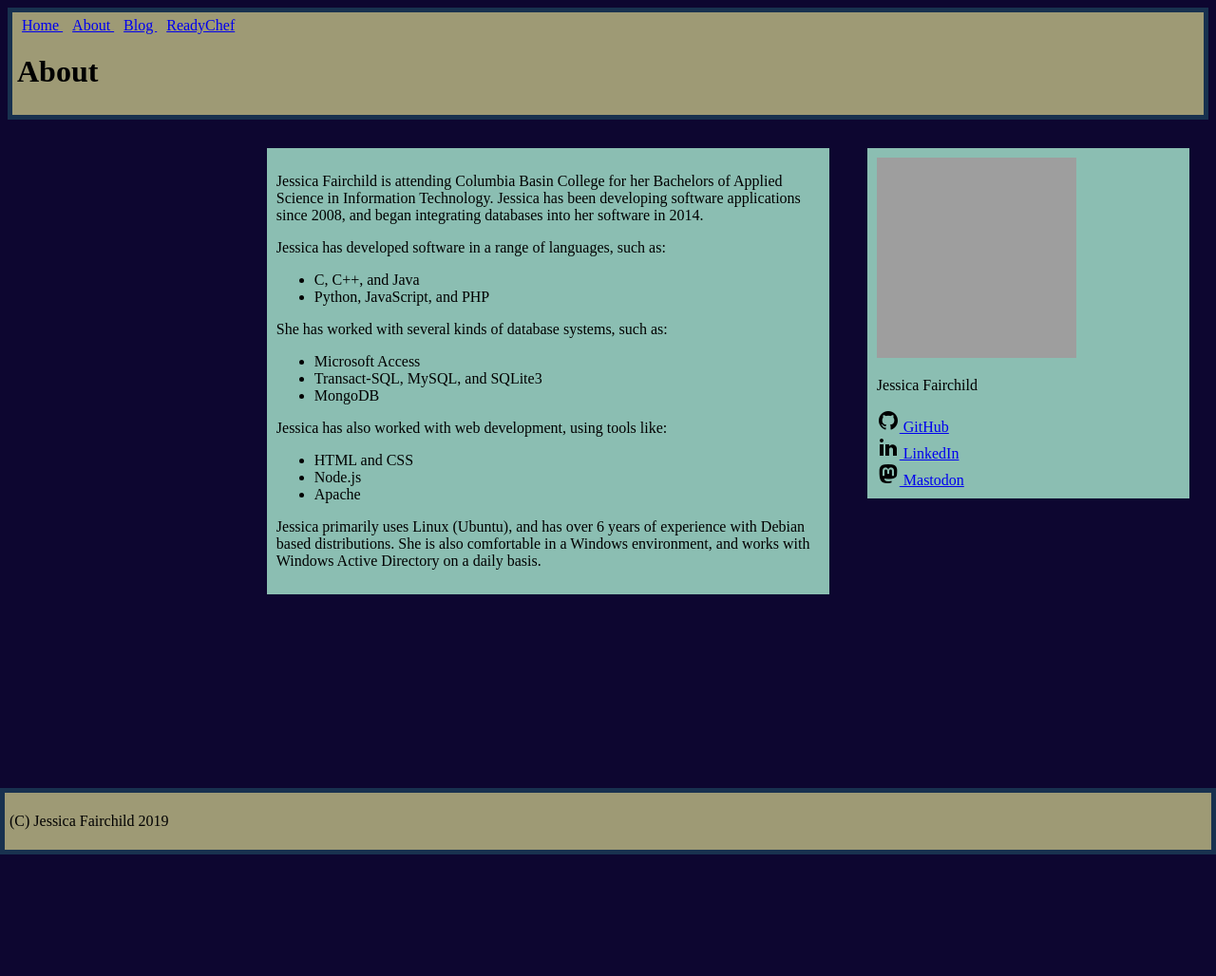
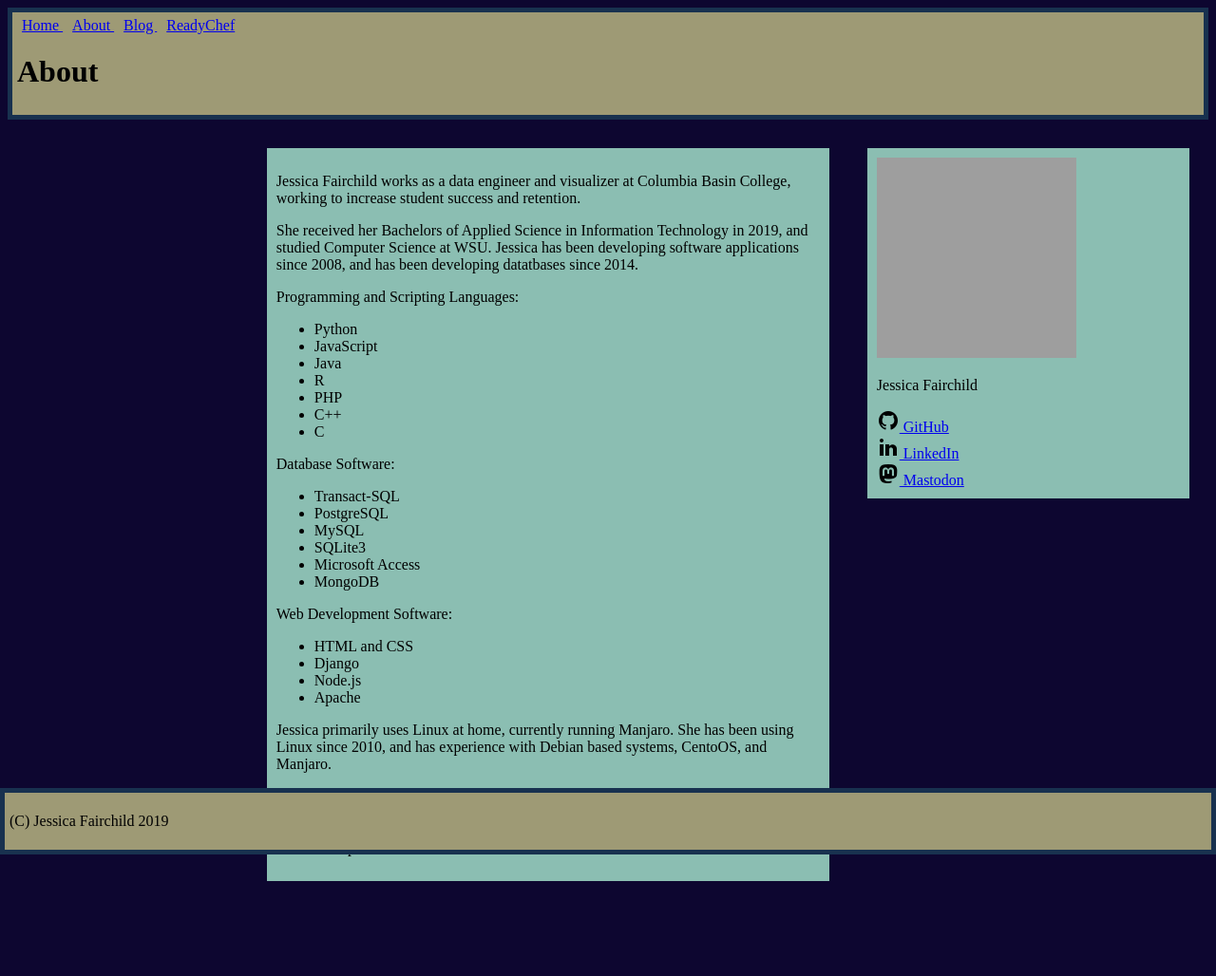
Before and after one commit to realityfabric/realityfabric.github.io, a Jekyll site: the page built from about.html, in a window 1280 px wide. Shown: the whole page at 95% size. Built offline with Jekyll 4.4.1, drawn with Linux system fonts in a browser that asks for light colours; before the commit the page ends 900 px from its top, so only the background shows below that; grey boxes are pictures that could not be loaded.

Commit message:
Update about.html

```diff
--- a/about.html
+++ b/about.html
@@ -3,37 +3,57 @@ layout: default
 title: About
 ---
 <p>
-Jessica Fairchild is attending Columbia Basin College for her Bachelors
-of Applied Science in Information Technology. Jessica has been
-developing software applications since 2008, and began integrating
-databases into her software in 2014.
+    Jessica Fairchild works as a data engineer and visualizer at
+    Columbia Basin College, working to increase student success
+    and retention.
 </p>
 <p>
-Jessica has developed software in a range of languages, such as:
+    She received her Bachelors of Applied Science in Information
+    Technology in 2019, and studied Computer Science at WSU.
+    Jessica has been developing software applications since 2008,
+    and has been developing datatbases since 2014.
+</p>
+<p>
+    Programming and Scripting Languages:
 </p>
 <ul>
-    <li>C, C++, and Java</li>
-    <li>Python, JavaScript, and PHP</li>
+    <li>Python</li>
+    <li>JavaScript</li>
+    <li>Java</li>
+    <li>R</li>
+    <li>PHP</li>
+    <li>C++</li>
+    <li>C</li>
 </ul>
 <p>
-She has worked with several kinds of database systems, such as:
+    Database Software:
 </p>
 <ul>
+    <li>Transact-SQL</li>
+    <li>PostgreSQL</li>
+    <li>MySQL</li>
+    <li>SQLite3</li>
     <li>Microsoft Access</li>
-    <li>Transact-SQL, MySQL, and SQLite3</li>
     <li>MongoDB</li>
 </ul>
 <p>
-Jessica has also worked with web development, using tools like:
+    Web Development Software:
 </p>
 <ul>
     <li>HTML and CSS</li>
+    <li>Django</li>
     <li>Node.js</li>
     <li>Apache</li>
 </ul>
 <p>
-Jessica primarily uses Linux (Ubuntu), and has over 6 years of
-experience with Debian based distributions. She is also comfortable in
-a Windows environment, and works with Windows Active Directory on a
-daily basis.
+    Jessica primarily uses Linux at home, currently running Manjaro.
+    She has been using Linux since 2010, and has experience with
+    Debian based systems, CentoOS, and Manjaro.
 </p>
+<p>
+    Despite her preference for Linux, Jessica is experienced with
+    Microsoft Windows environments and has been using Windows
+    since before she could walk. Microsoft Office, Active
+    Directory, Microsoft SQL Server, and Windows 10 configuratoin
+    are a walk in the park.
+</p>
```
